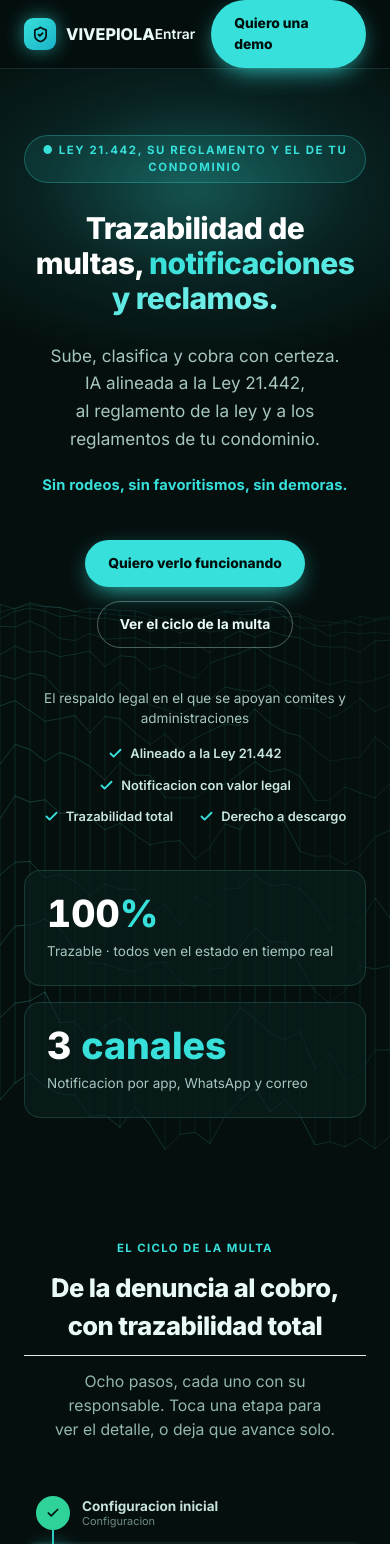
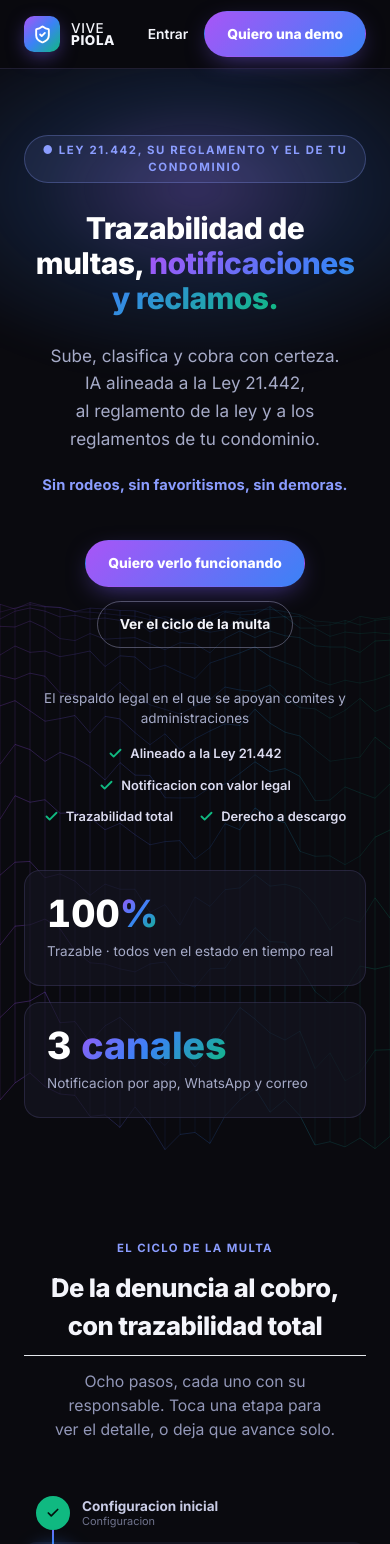
Before and after one commit to situaciones/vivepiola, a React (Vite) app in the folder frontend/: page / in a window 390 px wide. Shown: the top 1544 px of the page. Built offline with nearby package versions, Linux system fonts and the light colour scheme.

Commit message:
Landing: aplicar identidad de marca VIVE PIOLA (paleta morado-azul-verde, wordmark stacked, montanas y gradientes de marca)

```diff
--- a/frontend/src/pages/Landing.css
+++ b/frontend/src/pages/Landing.css
@@ -1,15 +1,19 @@
 /* ================================================================
-   VIVEPIOLA — Landing estilo DigitalOcean (committed dark)
+   VIVEPIOLA — Landing (identidad de marca: morado→azul→verde)
    ================================================================ */
 :root{
-  --bg:#050f0e; --bg-soft:#0b1a18; --sky-2:#0b1a18;
-  --ink:#eafaf7; --ink-soft:#c7e2dc; --muted:#93b6b0; --border:rgba(120,220,210,.14);
-  --card:#0c1f1c; --brand:#37e0da; --brand-ink:#032120; --cyan:#37e0da;
-  --green:#2fd39a; --green-soft:rgba(47,211,154,.14); --amber:#ffc65c;
-  --shadow:0 18px 40px -18px rgba(0,0,0,.55); --shadow-lg:0 40px 90px -30px rgba(0,0,0,.7);
+  --bg:#0a0a0f; --bg-soft:#14141d; --sky-2:#14141d;
+  --ink:#f4f5fb; --ink-soft:#c9cce6; --muted:#9297b8; --border:rgba(150,140,235,.14);
+  --card:#14141f;
+  --purple:#a855f7; --blue:#3b82f6; --green:#10b981;
+  --brand:#8b9dff; --cyan:#8b9dff; --brand-ink:#0a0a0f;
+  --green-soft:rgba(16,185,129,.15); --amber:#ffc65c;
+  --grad:linear-gradient(135deg,#a855f7,#3b82f6,#10b981);
+  --grad-btn:linear-gradient(135deg,#a855f7,#3b82f6);
+  --shadow:0 18px 40px -18px rgba(0,0,0,.6); --shadow-lg:0 40px 90px -30px rgba(0,0,0,.72);
   --grid-line:rgba(255,255,255,.05);
-  --h-bg:#050f0e; --h-ink:#eafaf7; --h-muted:#a7c6c0;
-  --h-cyan:#37e0da; --h-cyan-ink:#00100e; --h-border:rgba(120,220,210,.16);
+  --h-bg:#0a0a0f; --h-ink:#f4f5fb; --h-muted:#a6abc8;
+  --h-cyan:#8b9dff; --h-cyan-ink:#ffffff; --h-border:rgba(150,140,235,.16);
 }
 
 .vp, .vp *{box-sizing:border-box}
@@ -21,103 +25,72 @@
 .btn{display:inline-flex;align-items:center;gap:8px;font-weight:700;font-size:.92rem;padding:12px 22px;border-radius:999px;cursor:pointer;border:1px solid transparent;transition:.18s;font-family:inherit}
 
 /* NAV */
-.vp nav{position:sticky;top:0;z-index:40;background:rgba(5,15,14,.86);backdrop-filter:saturate(1.3) blur(10px);border-bottom:1px solid var(--h-border)}
+.vp nav{position:sticky;top:0;z-index:40;background:rgba(10,10,15,.86);backdrop-filter:saturate(1.3) blur(10px);border-bottom:1px solid var(--h-border)}
 .nav-in{display:flex;align-items:center;justify-content:space-between;height:68px;max-width:1160px;margin:0 auto;padding:0 24px}
-.brand{display:flex;align-items:center;gap:10px;font-weight:800;font-size:1.08rem;color:var(--h-ink)}
-.brand .mk{width:32px;height:32px;border-radius:9px;display:grid;place-items:center;color:var(--h-cyan-ink);background:linear-gradient(135deg,var(--h-cyan),#19b3c9);box-shadow:0 0 22px -4px var(--h-cyan)}
+.brand{display:flex;align-items:center;gap:11px;color:var(--h-ink)}
+.brand .mk{width:36px;height:36px;border-radius:10px;display:grid;place-items:center;color:#fff;background:var(--grad);box-shadow:0 6px 20px -4px rgba(120,90,247,.6)}
+.wordmark{display:flex;flex-direction:column;line-height:.9;letter-spacing:.04em}
+.wordmark b{font-size:.9rem;font-weight:500;color:var(--h-ink)}
+.wordmark b + b{font-weight:900}
 .nav-links{display:flex;gap:28px;align-items:center}
 .nav-links a{font-size:.92rem;font-weight:500;color:var(--h-muted)}
 .nav-links a:hover{color:var(--h-ink)}
 .nav-right{display:flex;align-items:center;gap:16px}
 .nav-login{color:var(--h-ink);font-weight:600;font-size:.92rem}
-/* .vp a{color:inherit} gana por especificidad: hay que scopear con .vp para el texto oscuro */
-.vp .btn-cyan{background:var(--h-cyan);color:var(--h-cyan-ink);font-weight:800}
-.vp .btn-cyan{box-shadow:0 8px 26px -8px var(--h-cyan)}
-.vp .btn-cyan:hover{filter:brightness(1.08);transform:translateY(-1px)}
+/* .vp a{color:inherit} gana por especificidad: scopear con .vp */
+.vp .btn-cyan{background:var(--grad-btn);color:#fff;font-weight:800;box-shadow:0 8px 26px -8px rgba(120,90,247,.6)}
+.vp .btn-cyan:hover{filter:brightness(1.1);transform:translateY(-1px)}
 @media(max-width:860px){.nav-links{display:none}}
 
 /* HERO */
 .hero{position:relative;background:var(--h-bg);color:var(--h-ink);overflow:hidden;isolation:isolate}
-.hero::before{content:"";position:absolute;top:-140px;left:50%;transform:translateX(-50%);width:900px;height:520px;border-radius:50%;z-index:0;background:radial-gradient(closest-side,rgba(55,224,218,.34),rgba(30,150,150,.14),transparent 72%);filter:blur(12px)}
+.hero::before{content:"";position:absolute;top:-140px;left:50%;transform:translateX(-50%);width:900px;height:520px;border-radius:50%;z-index:0;background:radial-gradient(closest-side,rgba(139,120,255,.34),rgba(59,130,246,.14),transparent 72%);filter:blur(12px)}
 #terrain{position:absolute;left:0;right:0;bottom:0;top:40%;width:100%;height:60%;z-index:0;pointer-events:none}
 .hero-inner{position:relative;z-index:2;text-align:center;padding:66px 24px 0;max-width:820px;margin:0 auto}
-.h-eyebrow{display:inline-flex;align-items:center;gap:8px;font-size:.76rem;font-weight:700;letter-spacing:.14em;text-transform:uppercase;color:var(--h-cyan);background:rgba(55,224,218,.1);border:1px solid rgba(55,224,218,.28);padding:6px 14px;border-radius:999px}
+.h-eyebrow{display:inline-flex;align-items:center;gap:8px;font-size:.76rem;font-weight:700;letter-spacing:.14em;text-transform:uppercase;color:var(--h-cyan);background:rgba(139,157,255,.1);border:1px solid rgba(139,157,255,.28);padding:6px 14px;border-radius:999px}
 .hero h1{font-size:clamp(2rem,4.4vw,3.2rem);font-weight:800;line-height:1.16;margin:28px auto 26px;max-width:22ch;color:#fff}
-.hero h1 .hl{background:linear-gradient(100deg,var(--h-cyan),#7af0ea);-webkit-background-clip:text;background-clip:text;color:transparent}
-/* text-wrap:balance evita las lineas centradas de largo desparejo */
-/* .vp p{margin:0} gana por especificidad: scopear con .vp para que el margen aplique */
+.hero h1 .hl{background:var(--grad);-webkit-background-clip:text;background-clip:text;color:transparent}
 .vp .hero-lead{font-size:1.14rem;line-height:1.62;color:var(--h-muted);max-width:640px;margin:0 auto 22px;text-wrap:balance}
 .vp .hero-kicker{font-size:.98rem;font-weight:700;color:var(--h-cyan);letter-spacing:.01em;margin:0 auto 44px;text-wrap:balance}
 .hero-ctas{display:flex;gap:14px;justify-content:center;flex-wrap:wrap}
-.btn-outline-l{background:transparent;color:var(--h-ink);border-color:rgba(180,220,215,.4)}
+.btn-outline-l{background:transparent;color:var(--h-ink);border-color:rgba(180,180,220,.4)}
 .btn-outline-l:hover{border-color:var(--h-cyan);color:var(--h-cyan)}
 .hero-trust{position:relative;z-index:2;text-align:center;margin-top:40px;padding:0 24px}
 .hero-trust .lbl{color:var(--h-muted);font-size:.9rem;margin-bottom:16px}
 .hero-trust .items{display:flex;justify-content:center;flex-wrap:wrap;gap:12px 26px}
-.hero-trust .items span{display:inline-flex;align-items:center;gap:7px;font-size:.86rem;font-weight:600;color:#c9e6e1}
-.hero-trust .items svg{color:var(--h-cyan)}
-.axis{position:absolute;right:14px;top:120px;z-index:2;display:flex;flex-direction:column;gap:34px;font-family:ui-monospace,monospace;font-size:.7rem;color:rgba(150,210,205,.45);text-align:right}
+.hero-trust .items span{display:inline-flex;align-items:center;gap:7px;font-size:.86rem;font-weight:600;color:#dcdcf0}
+.hero-trust .items svg{color:var(--green)}
+.axis{position:absolute;right:14px;top:120px;z-index:2;display:flex;flex-direction:column;gap:34px;font-family:ui-monospace,monospace;font-size:.7rem;color:rgba(170,165,220,.45);text-align:right}
 @media(max-width:760px){.axis{display:none}}
 
 /* STAT TILES */
 .stats{position:relative;z-index:2;max-width:760px;margin:44px auto 0;padding:0 24px;display:grid;grid-template-columns:repeat(2,1fr);gap:16px}
 @media(max-width:720px){.stats{grid-template-columns:1fr}}
-.stat{background:rgba(10,32,30,.66);border:1px solid var(--h-border);border-radius:16px;padding:24px 22px;backdrop-filter:blur(6px)}
+.stat{background:rgba(22,22,34,.66);border:1px solid var(--h-border);border-radius:16px;padding:24px 22px;backdrop-filter:blur(6px)}
 .stat .n{font-size:2.5rem;font-weight:800;color:#fff;line-height:1;font-variant-numeric:tabular-nums}
-.stat .n em{font-style:normal;color:var(--h-cyan)}
+.stat .n em{font-style:normal;background:var(--grad);-webkit-background-clip:text;background-clip:text;color:transparent}
 .stat .t{color:var(--h-muted);font-size:.9rem;margin-top:8px}
 .hero-foot{position:relative;z-index:2;height:40px}
 
 /* SECTIONS */
 .vp section{padding:82px 0}
-.band{background:#081513}
+.band{background:#101018}
 .sec-head{max-width:700px;margin:0 auto 46px;text-align:center}
 .sec-eye{font-size:.76rem;font-weight:700;letter-spacing:.12em;text-transform:uppercase;color:var(--brand);margin-bottom:12px}
 .sec-head h2{font-size:clamp(1.7rem,3.4vw,2.4rem);font-weight:800}
 .sec-head p{color:var(--muted);font-size:1.05rem;margin-top:14px;text-wrap:balance}
-
-/* FLOW MAP */
-.flow-grid{display:grid;grid-template-columns:.92fr 1.08fr;gap:44px;align-items:center;max-width:1040px;margin:0 auto}
-@media(max-width:880px){.flow-grid{grid-template-columns:1fr;gap:30px}}
-.flow-copy h2{font-size:clamp(1.6rem,3vw,2.2rem);font-weight:800;margin-bottom:14px}
-.flow-copy p{color:var(--muted);font-size:1.02rem;margin-bottom:16px}
-.flow-copy .eye{font-size:.76rem;font-weight:700;letter-spacing:.12em;text-transform:uppercase;color:var(--brand);margin-bottom:12px}
-.flow-copy strong{color:var(--ink)}
-.map{position:relative;background:linear-gradient(180deg,rgba(255,255,255,.02),transparent),var(--card);border:1px solid var(--border);border-radius:20px;padding:20px 20px 22px;box-shadow:var(--shadow-lg)}
-.map-top{display:flex;align-items:center;justify-content:space-between}
-.map-title{font-size:.82rem;font-weight:700;color:var(--ink-soft);display:flex;align-items:center;gap:8px}
-.seal{display:inline-flex;align-items:center;gap:6px;font-size:.7rem;font-weight:800;color:var(--green);background:var(--green-soft);border:1px solid color-mix(in srgb,var(--green) 30%,transparent);padding:5px 10px;border-radius:999px}
-.map-sub{font-size:.78rem;color:var(--muted);margin:2px 0 14px}
-.nodes{display:flex;flex-direction:column}
-.node{display:flex;gap:13px;align-items:center;padding:11px 12px;border-radius:13px;transition:.2s}
-.node:hover{background:rgba(120,220,210,.06)}
-.node .ico{width:40px;height:40px;border-radius:11px;display:grid;place-items:center;flex-shrink:0;color:#fff}
-.node.n1 .ico{background:linear-gradient(135deg,#2f8bff,#00b5e2)}
-.node.n2 .ico{background:linear-gradient(135deg,#7a5cff,#a26bff)}
-.node.n3 .ico{background:linear-gradient(135deg,#0069ff,#3b6bff)}
-.node.n4 .ico{background:linear-gradient(135deg,#2f8bff,#00b5e2)}
-.node.n5 .ico{background:linear-gradient(135deg,var(--amber),#e8890a)}
-.node.n6 .ico{background:linear-gradient(135deg,var(--green),#12a060)}
-.node .body{flex:1;min-width:0}
-.node .body b{display:block;font-size:.92rem;color:var(--ink);font-weight:700}
-.node .body small{font-size:.77rem;color:var(--muted)}
-.pill{font-size:.68rem;font-weight:800;padding:4px 9px;border-radius:999px;white-space:nowrap;background:color-mix(in srgb,var(--brand) 10%,transparent);color:var(--brand);border:1px solid color-mix(in srgb,var(--brand) 20%,transparent)}
-.pill.ok{background:var(--green-soft);color:var(--green);border-color:color-mix(in srgb,var(--green) 28%,transparent)}
-.pill.warn{background:color-mix(in srgb,var(--amber) 18%,transparent);color:var(--amber);border-color:color-mix(in srgb,var(--amber) 44%,transparent)}
-.connector{margin-left:31px;width:2px;height:12px;background:var(--border)}
-.map-foot{margin-top:12px;padding-top:12px;border-top:1px dashed var(--border);font-family:ui-monospace,monospace;font-size:.72rem;color:var(--muted);display:flex;align-items:center;gap:7px}
 
 /* ROLES */
 .roles{display:grid;grid-template-columns:repeat(4,1fr);gap:18px}
 @media(max-width:900px){.roles{grid-template-columns:repeat(2,1fr)}}
 @media(max-width:520px){.roles{grid-template-columns:1fr}}
 .role{background:linear-gradient(180deg,rgba(255,255,255,.02),transparent),var(--card);border:1px solid var(--border);border-radius:16px;padding:22px 20px;display:flex;flex-direction:column;gap:12px;transition:.2s}
-.role:hover{transform:translateY(-4px);box-shadow:var(--shadow);border-color:rgba(55,224,218,.4)}
+.role:hover{transform:translateY(-4px);box-shadow:var(--shadow);border-color:rgba(139,157,255,.4)}
 .role .ri{width:46px;height:46px;border-radius:12px;display:grid;place-items:center;color:#fff}
-.role.r1 .ri{background:linear-gradient(135deg,#2f8bff,#00b5e2)}
-.role.r2 .ri{background:linear-gradient(135deg,#0069ff,#3b6bff)}
-.role.r3 .ri{background:linear-gradient(135deg,#7a5cff,#a26bff)}
-.role.r4 .ri{background:linear-gradient(135deg,var(--green),#12a060)}
+.role.r1 .ri{background:linear-gradient(135deg,#a855f7,#3b82f6)}
+.role.r2 .ri{background:linear-gradient(135deg,#3b82f6,#10b981)}
+.role.r3 .ri{background:linear-gradient(135deg,#a855f7,#7c5cf6)}
+.role.r4 .ri{background:linear-gradient(135deg,#10b981,#3b82f6)}
 .role h3{font-size:1.02rem}
 .role p{color:var(--muted);font-size:.89rem;flex:1}
 .role .limit{display:inline-flex;align-items:center;gap:6px;font-size:.72rem;font-weight:800;padding:5px 11px;border-radius:999px;background:var(--bg-soft);color:var(--ink-soft);border:1px solid var(--border);align-self:flex-start}
@@ -127,44 +100,37 @@
 .grid2{display:grid;grid-template-columns:repeat(2,1fr);gap:22px;max-width:940px;margin:0 auto}
 @media(max-width:760px){.grid2{grid-template-columns:1fr}}
 .feat{display:flex;gap:16px;background:linear-gradient(180deg,rgba(255,255,255,.02),transparent),var(--card);border:1px solid var(--border);border-radius:16px;padding:22px;transition:.2s}
-.feat:hover{border-color:rgba(55,224,218,.4)}
-.feat .fi{width:46px;height:46px;border-radius:12px;display:grid;place-items:center;flex-shrink:0;background:color-mix(in srgb,var(--brand) 12%,transparent);color:var(--brand)}
+.feat:hover{border-color:rgba(139,157,255,.4)}
+.feat .fi{width:46px;height:46px;border-radius:12px;display:grid;place-items:center;flex-shrink:0;background:color-mix(in srgb,var(--brand) 14%,transparent);color:var(--brand)}
 .feat h3{font-size:1.06rem;margin-bottom:6px}
 .feat p{color:var(--muted);font-size:.92rem}
 
-/* THESIS */
-.thesis{max-width:820px;margin:0 auto;text-align:center}
-.thesis .q{font-size:clamp(1.25rem,2.6vw,1.7rem);font-weight:700;line-height:1.4;color:var(--ink);letter-spacing:-.01em}
-.thesis .q .hl{background:linear-gradient(120deg,var(--brand),var(--cyan));-webkit-background-clip:text;background-clip:text;color:transparent}
-.thesis .mk-lg{width:54px;height:54px;border-radius:15px;display:grid;place-items:center;color:var(--h-cyan-ink);margin:0 auto 20px;background:linear-gradient(135deg,#2f8bff,var(--cyan));box-shadow:var(--shadow)}
-
 /* CTA */
-.cta{position:relative;background:linear-gradient(140deg,#062a5e,#0a2540);color:#fff;border-radius:26px;padding:52px;overflow:hidden;box-shadow:var(--shadow-lg)}
-.cta::before{content:"";position:absolute;inset:0;opacity:.55;background:radial-gradient(600px 260px at 90% 10%,rgba(55,224,218,.4),transparent 60%)}
+.cta{position:relative;background:linear-gradient(140deg,#241548,#0a0a0f);color:#fff;border-radius:26px;padding:52px;overflow:hidden;box-shadow:var(--shadow-lg)}
+.cta::before{content:"";position:absolute;inset:0;opacity:.6;background:radial-gradient(600px 260px at 90% 10%,rgba(139,120,255,.4),transparent 60%)}
 .cta-grid{position:relative;display:grid;grid-template-columns:1.1fr .9fr;gap:40px;align-items:center}
 @media(max-width:820px){.cta{padding:34px}.cta-grid{grid-template-columns:1fr;gap:26px}}
 .cta h2{font-size:clamp(1.6rem,3vw,2.2rem);color:#fff;margin-bottom:14px}
-.cta p{color:#b9d8d4;margin-bottom:20px}
+.cta p{color:#cbd0ea;margin-bottom:20px}
 .cta ul{list-style:none;margin:0;padding:0;display:flex;flex-direction:column;gap:10px}
-.cta li{display:flex;align-items:center;gap:10px;font-size:.94rem;color:#d6ece9}
-.cta li svg{color:var(--h-cyan);flex-shrink:0}
+.cta li{display:flex;align-items:center;gap:10px;font-size:.94rem;color:#e2e5f5}
+.cta li svg{color:var(--green);flex-shrink:0}
 .form{background:#fff;border-radius:18px;padding:26px}
-.form h3{color:#0a2540;font-size:1.15rem;margin-bottom:16px}
-.form label{display:block;font-size:.8rem;font-weight:700;color:#274866;margin-bottom:14px}
-.form input{width:100%;margin-top:6px;padding:12px;border-radius:10px;border:1px solid #d5e2f0;font:inherit;font-size:.95rem;color:#0a2540;background:#fff}
-.form input:focus{outline:none;border-color:var(--brand);box-shadow:0 0 0 3px rgba(55,224,218,.22)}
+.form h3{color:#141225;font-size:1.15rem;margin-bottom:16px}
+.form label{display:block;font-size:.8rem;font-weight:700;color:#3a3960;margin-bottom:14px}
+.form input{width:100%;margin-top:6px;padding:12px;border-radius:10px;border:1px solid #dcdcec;font:inherit;font-size:.95rem;color:#141225;background:#fff}
+.form input:focus{outline:none;border-color:var(--blue);box-shadow:0 0 0 3px rgba(59,130,246,.22)}
 .form .btn-cyan{width:100%;justify-content:center;margin-top:4px}
-.vp .form-note{font-size:.76rem;color:#8aa0b6;text-align:center;margin-top:12px}
+.vp .form-note{font-size:.76rem;color:#8f90ad;text-align:center;margin-top:12px}
 .form-ok{text-align:center;padding:14px 4px}
 .form-ok svg{color:var(--green);margin-bottom:12px}
 .form-ok h3{margin-bottom:8px}
-.form-ok p{color:#5b7387;font-size:.92rem;margin:0}
+.form-ok p{color:#5c5c78;font-size:.92rem;margin:0}
 
 /* FOOTER */
 .vp footer{border-top:1px solid var(--border);padding:28px 0;margin-top:70px}
 .foot-in{display:flex;justify-content:space-between;align-items:center;flex-wrap:wrap;gap:12px;font-size:.86rem;color:var(--muted)}
 .vp footer .brand{color:var(--ink)}
-.vp footer .brand .mk{color:var(--h-cyan-ink)}
 
 /* ================= FLUJO INTERACTIVO ================= */
 .flujo{display:grid;grid-template-columns:340px 1fr;gap:28px;max-width:1000px;margin:0 auto;align-items:stretch}
@@ -172,13 +138,13 @@
 
 .stepper{position:relative;display:flex;flex-direction:column;gap:3px}
 .stepper-rail{position:absolute;left:28px;top:28px;bottom:28px;width:2px;background:var(--border);border-radius:2px;overflow:hidden}
-.stepper-fill{position:absolute;left:0;top:0;width:100%;background:linear-gradient(180deg,var(--cyan),#1b9e9a);transition:height .55s cubic-bezier(.4,0,.2,1);box-shadow:0 0 12px var(--cyan)}
+.stepper-fill{position:absolute;left:0;top:0;width:100%;background:linear-gradient(180deg,#a855f7,#3b82f6,#10b981);transition:height .55s cubic-bezier(.4,0,.2,1);box-shadow:0 0 12px rgba(120,90,247,.6)}
 .step{display:flex;align-items:center;gap:12px;padding:9px 12px;border:0;background:transparent;border-radius:12px;cursor:pointer;text-align:left;font-family:inherit;transition:.2s;position:relative;z-index:1;width:100%}
-.step:hover{background:rgba(120,220,210,.05)}
-.step.now{background:rgba(120,220,210,.07)}
+.step:hover{background:rgba(139,157,255,.05)}
+.step.now{background:rgba(139,157,255,.07)}
 .step-dot{width:34px;height:34px;flex-shrink:0;border-radius:50%;display:grid;place-items:center;font-weight:800;font-size:.86rem;background:var(--card);border:2px solid var(--border);color:var(--muted);transition:.25s;font-variant-numeric:tabular-nums}
 .step.done .step-dot{background:var(--green);border-color:var(--green);color:#04120e}
-.step.now .step-dot{background:var(--cyan);border-color:var(--cyan);color:#04120e;box-shadow:0 0 0 5px rgba(55,224,218,.16),0 0 22px -2px var(--cyan);transform:scale(1.07)}
+.step.now .step-dot{background:var(--blue);border-color:var(--blue);color:#fff;box-shadow:0 0 0 5px rgba(59,130,246,.18),0 0 22px -2px var(--blue);transform:scale(1.07)}
 .step-label{display:flex;flex-direction:column;line-height:1.25;min-width:0}
 .step-label b{font-size:.9rem;font-weight:700;color:var(--muted);transition:.2s}
 .step-label em{font-size:.73rem;font-style:normal;color:var(--muted);opacity:.75}
@@ -186,25 +152,25 @@
 .step.now .step-label b{color:var(--ink)}
 
 .flow-panel{position:relative;background:linear-gradient(180deg,rgba(255,255,255,.03),transparent),var(--card);border:1px solid var(--border);border-radius:20px;padding:28px 28px 30px;box-shadow:var(--shadow-lg);overflow:hidden;display:flex;flex-direction:column}
-.flow-panel::before{content:"";position:absolute;top:-70px;right:-50px;width:240px;height:240px;border-radius:50%;background:radial-gradient(closest-side,rgba(55,224,218,.16),transparent 70%);pointer-events:none}
+.flow-panel::before{content:"";position:absolute;top:-70px;right:-50px;width:240px;height:240px;border-radius:50%;background:radial-gradient(closest-side,rgba(139,120,255,.16),transparent 70%);pointer-events:none}
 .panel-head{position:relative;display:flex;align-items:center;gap:14px;margin-bottom:20px}
-.panel-ico{width:56px;height:56px;border-radius:15px;display:grid;place-items:center;color:#04120e;background:linear-gradient(135deg,#37e0da,#2f8bff);box-shadow:0 10px 26px -8px var(--cyan)}
-.panel-step{font-family:ui-monospace,monospace;font-size:.8rem;font-weight:700;color:var(--cyan);letter-spacing:.04em;flex:1}
+.panel-ico{width:56px;height:56px;border-radius:15px;display:grid;place-items:center;color:#fff;background:var(--grad);box-shadow:0 10px 26px -8px rgba(120,90,247,.6)}
+.panel-step{font-family:ui-monospace,monospace;font-size:.8rem;font-weight:700;color:var(--brand);letter-spacing:.04em;flex:1}
 .panel-play{width:32px;height:32px;border-radius:50%;border:1px solid var(--border);background:transparent;color:var(--ink-soft);display:grid;place-items:center;cursor:pointer;transition:.2s;flex-shrink:0}
-.panel-play:hover{border-color:var(--cyan);color:var(--cyan)}
+.panel-play:hover{border-color:var(--brand);color:var(--brand)}
 .vp .panel-title{font-size:1.4rem;font-weight:800;color:var(--ink);margin-bottom:12px}
 .vp .panel-desc{font-size:1rem;line-height:1.62;color:var(--muted);margin-bottom:22px;flex:1}
 .panel-actor{align-self:flex-start;display:inline-flex;align-items:center;gap:8px;font-size:.86rem;color:var(--ink-soft);background:var(--bg-soft);border:1px solid var(--border);padding:8px 14px;border-radius:999px}
-.panel-actor b{color:var(--cyan);margin-left:2px}
-.dotmini{width:8px;height:8px;border-radius:50%;background:var(--cyan);box-shadow:0 0 8px var(--cyan)}
-.autobar{position:absolute;left:0;bottom:0;height:3px;background:linear-gradient(90deg,var(--cyan),#2f8bff);animation:autofill 4.2s linear forwards;box-shadow:0 0 10px var(--cyan)}
+.panel-actor b{color:var(--brand);margin-left:2px}
+.dotmini{width:8px;height:8px;border-radius:50%;background:var(--brand);box-shadow:0 0 8px var(--brand)}
+.autobar{position:absolute;left:0;bottom:0;height:3px;background:linear-gradient(90deg,#a855f7,#3b82f6,#10b981);animation:autofill 4.2s linear forwards;box-shadow:0 0 10px rgba(120,90,247,.6)}
 @keyframes autofill{from{width:0}to{width:100%}}
 .fade{animation:panelFade .45s ease}
 @keyframes panelFade{from{opacity:0;transform:translateY(8px)}to{opacity:1;transform:none}}
 
 .actores{display:grid;grid-template-columns:repeat(auto-fit,minmax(210px,1fr));gap:14px;max-width:1000px;margin:34px auto 0}
 .actor{display:flex;gap:12px;align-items:flex-start;background:var(--card);border:1px solid var(--border);border-radius:14px;padding:16px}
-.actor-ico{width:38px;height:38px;flex-shrink:0;border-radius:10px;display:grid;place-items:center;background:color-mix(in srgb,var(--cyan) 14%,transparent);color:var(--cyan)}
+.actor-ico{width:38px;height:38px;flex-shrink:0;border-radius:10px;display:grid;place-items:center;background:color-mix(in srgb,var(--brand) 16%,transparent);color:var(--brand)}
 .actor b{display:block;font-size:.88rem;color:var(--ink);margin-bottom:3px}
 .actor span{font-size:.8rem;color:var(--muted);line-height:1.45}
 
--- a/frontend/src/pages/Landing.jsx
+++ b/frontend/src/pages/Landing.jsx
@@ -80,6 +80,21 @@ function nz(x, y) {
   return n - Math.floor(n);
 }
 
+// Gradiente de marca a lo ancho: morado -> azul -> verde
+function brandColor(t) {
+  const stops = [[168, 85, 247], [59, 130, 246], [16, 185, 129]];
+  const seg = t * 2;
+  const i = Math.min(1, Math.floor(seg));
+  const f = seg - i;
+  const a = stops[i];
+  const b = stops[i + 1];
+  return [
+    Math.round(a[0] + (b[0] - a[0]) * f),
+    Math.round(a[1] + (b[1] - a[1]) * f),
+    Math.round(a[2] + (b[2] - a[2]) * f),
+  ];
+}
+
 function drawTerrain(canvas) {
   const ctx = canvas.getContext('2d');
   const dpr = Math.min(window.devicePixelRatio || 1, 2);
@@ -112,15 +127,16 @@ function drawTerrain(canvas) {
     for (let i = 0; i <= cols; i++) {
       const pt = pts[j][i];
       const b = Math.min(1, 0.12 + pt.h * 0.42) * (0.28 + 0.72 * pt.p);
+      const [cr, cg, cb] = brandColor(i / cols);
       if (i < cols) {
         const q = pts[j][i + 1];
-        ctx.strokeStyle = `rgba(90,236,222,${0.06 + b * 0.34})`;
+        ctx.strokeStyle = `rgba(${cr},${cg},${cb},${0.08 + b * 0.4})`;
         ctx.lineWidth = 1;
         ctx.beginPath(); ctx.moveTo(pt.x, pt.y); ctx.lineTo(q.x, q.y); ctx.stroke();
       }
       if (j < rows - 1) {
         const q2 = pts[j + 1][i];
-        ctx.strokeStyle = `rgba(66,206,200,${0.05 + b * 0.22})`;
+        ctx.strokeStyle = `rgba(${cr},${cg},${cb},${0.05 + b * 0.24})`;
         ctx.lineWidth = 1;
         ctx.beginPath(); ctx.moveTo(pt.x, pt.y); ctx.lineTo(q2.x, q2.y); ctx.stroke();
       }
@@ -214,7 +230,7 @@ export default function Landing() {
     <div className="vp">
       <nav>
         <div className="nav-in">
-          <Link to="/" className="brand"><BrandMark />VIVEPIOLA</Link>
+          <Link to="/" className="brand"><BrandMark size={19} /><span className="wordmark"><b>VIVE</b><b>PIOLA</b></span></Link>
           <div className="nav-links">
             <a href="#flujo">El ciclo</a>
             <a href="#roles">Trazabilidad</a>
@@ -388,7 +404,7 @@ export default function Landing() {
 
       <footer>
         <div className="wrap foot-in">
-          <span className="brand"><BrandMark size={15} />VIVEPIOLA</span>
+          <span className="brand"><BrandMark size={16} /><span className="wordmark"><b>VIVE</b><b>PIOLA</b></span></span>
           <span>© 2026 VIVEPIOLA · Al dia con la Ley 21.442</span>
           <Link to={rutaApp}>Entrar a la plataforma →</Link>
         </div>
```
